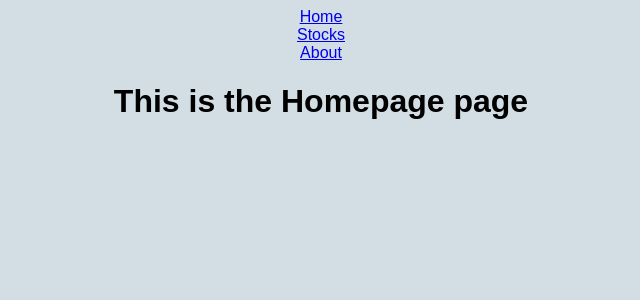
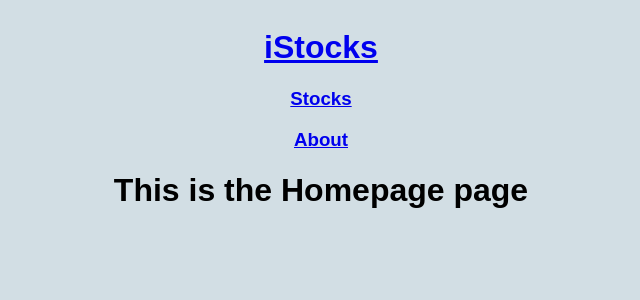
Before and after one commit to typhoon1zero2/iStockApp, a React (Create React App) app: page / in a window 1280 px wide. Shown: the top 300 px of the page, without its empty margins (319-959 px from the left). Built offline with nearby package versions, Linux system fonts and the light colour scheme.

Commit message:
Created nav page & route where user visit & bar at top of window & contain home stocks and about

```diff
--- a/src/components/Nav.js
+++ b/src/components/Nav.js
@@ -1,20 +1,21 @@
-import React from 'react'
-import {Link} from 'react-router-dom';
+import React from "react";
+import { Link } from "react-router-dom";
 
 function Nav() {
   return (
     <div className="nav">
       <Link to="/">
-      <div>Home</div>
+        <h1>iStocks</h1>
       </Link>
       <Link to="/stocks">
-      <div>Stocks</div>
+        <h3>Stocks</h3>
       </Link>
       <Link to="/about">
-      <div>About</div>
+        <h3>About</h3>
       </Link>
+
     </div>
-  )
+  );
 }
 
-export default Nav
+export default Nav;
```
Lines whose indentation alone changed are shown as unchanged.
